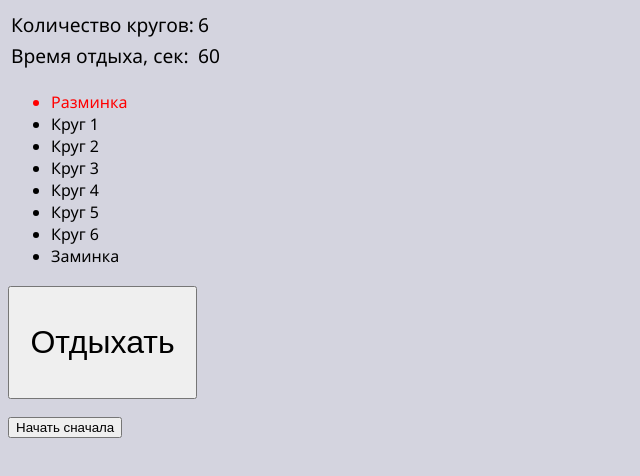
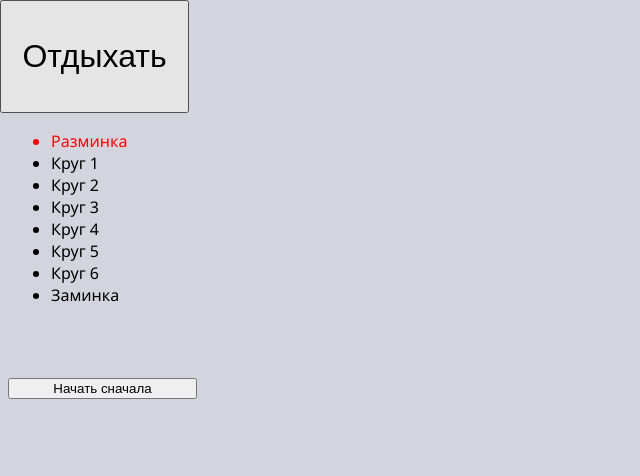
Before and after one commit to evg-zlg/evg-zlg.github.io, a plain HTML site: page timer.html in a window 1280 px wide. Both pictures are taken after a click on the button "Начать тренировку". Shown: the whole page, without its empty margins (0-640 px from the left). Drawn offline with Linux system fonts and the light colour scheme.

Commit message:
Add files via upload

```diff
--- a/timer.html
+++ b/timer.html
@@ -12,7 +12,7 @@
     <div id='baseinf' class="baseinf">
         <table>
             <tr>
-                <td>Количество кругов:
+                <td>Кругов:
                 <td id='count'>6
                 <td>
                     <button id='cPlus' class="plusminus" style='width: 10mm;'
@@ -23,7 +23,7 @@
                     </button>
             </tr>
             <tr>
-                <td>Время отдыха, сек:
+                <td>Отдых:
                 <td id='timer'>60
                 <td>
                     <button id='tPlus' class="plusminus" style='width: 10mm;'
@@ -43,16 +43,19 @@
             </tr>
         <table>
     </div>
+    <div id = 'buttonStop'>
         <button id = 'stop'
         style = 'visibility: hidden;'
         >
             Отдыхать
         </button>
-    <p><button id='run' class="start">
+    </div>
+    <div>
+        <button id='run' class="start" style = 'width: 50mm'>
             Начать тренировку
             <script> runWorkout() </script>
         </button>
-    </p>
+    </div>
 
 
 </body>
--- a/timer.js
+++ b/timer.js
@@ -52,11 +52,17 @@ function runWorkout() {
             document.getElementById('run').className = 'restart'
             document.getElementById('run').textContent = 'Начать сначала'
             document.getElementById('stop').style = 'visibility: visible;' +
-                'width: 50mm; height: 30mm; font-size: 200%;'
+                'width: 50mm; height: 30mm; font-size: 200%; ' +
+                'position: fixed; top: 0; left: 0'
+            document.getElementById('circles').style = 'position: fixed; top: 30mm'
+            document.getElementById('run').style = 'position: fixed; top: 100mm; width: 50mm'
+
             document.getElementById('cPlus').style = 'visibility: hidden;'
             document.getElementById('cMinus').style = 'visibility: hidden;'
             document.getElementById('tPlus').style = 'visibility: hidden;'
             document.getElementById('tMinus').style = 'visibility: hidden;'
+            document.getElementById('baseinf').style = 'visibility: hidden;'
+
 
             printCircles(circles);
             step = 0;
@@ -71,6 +77,7 @@ function runWorkout() {
             document.getElementById('cMinus').style = 'visibility: visible; width: 10mm;'
             document.getElementById('tPlus').style = 'visibility: visible; width: 10mm;'
             document.getElementById('tMinus').style = 'visibility: visible; width: 10mm;'
+            document.getElementById('baseinf').style = 'visibility: visible;'
             document.getElementById('timer').textContent = timerGlob;
             document.getElementById('count').textContent = countGlob;
             timer = timerGlob
@@ -118,13 +125,13 @@ function runWorkout() {
             document.getElementById('timer').textContent = timerGlob
             }
     })
-
+    // нажали прибавить время
     let tPlusButton = document.getElementById('tPlus');
     tPlusButton.addEventListener('click', cel => {
         timerGlob = timerGlob +5;
         document.getElementById('timer').textContent = timerGlob
     })
-
+    // нажали убавить время
     let tMinusButton = document.getElementById('tMinus');
     tMinusButton.addEventListener('click', cel => {
         timerGlob = timerGlob -5;
```
Lines whose indentation alone changed are shown as unchanged.
